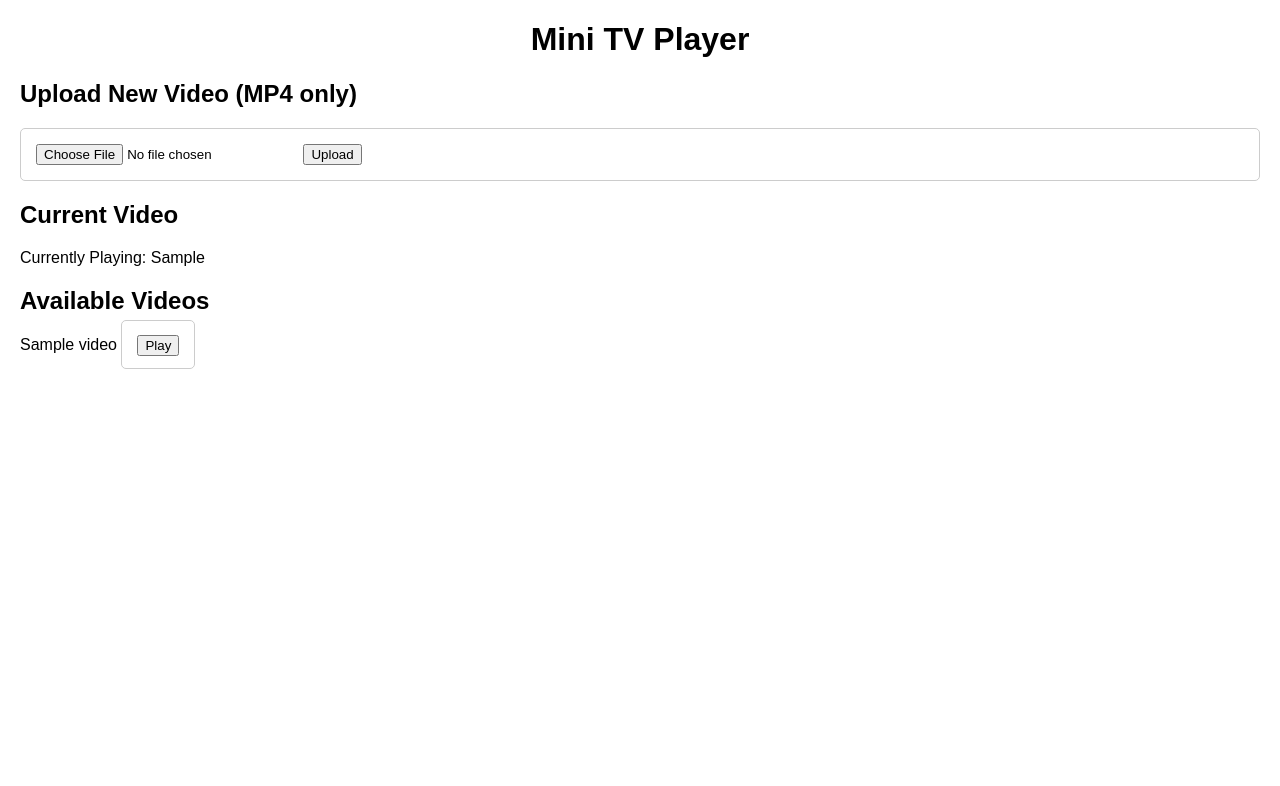
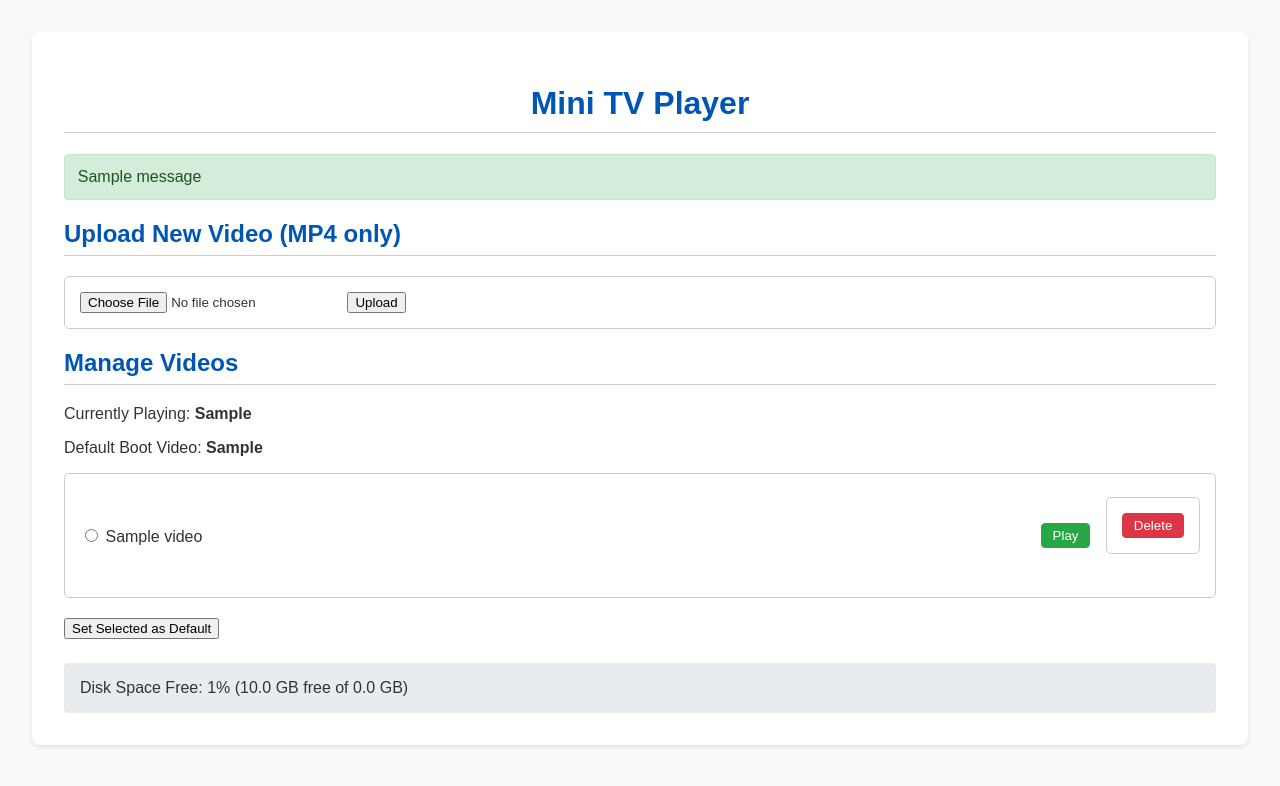
Before and after one commit to chasecee/tv.local, a Flask app: template templates/index.html in a window 1280 px wide. Shown: the top 786 px of the page. Run offline with Flask 3, Linux system fonts and the light colour scheme; the template is opened without the code that fills it: most values are stand-ins (such as "Sample title", 1, 10 or a date in 2020); one stand-in notice (Sample message) is shown.

Commit message:
Enhance video management features in app.py: Introduce functionality to set and delete default videos, improve disk usage reporting, and add user feedback via flash messages. Refactor video state persistence functions for clarity and consistency. Update index.html for better user experience with video management options and improved styling.

```diff
--- a/app.py
+++ b/app.py
@@ -1,7 +1,8 @@
-from flask import Flask, render_template, request, redirect, url_for
+from flask import Flask, render_template, request, redirect, url_for, flash # Added flash
 import os
 import subprocess
 import atexit # Import atexit
+import shutil # Added for disk usage and frame clearing
 from display import DisplayPlayer # Import DisplayPlayer
 import logging # Added for better logging
 
@@ -9,10 +10,15 @@
 logging.basicConfig(level=logging.INFO, format='%(asctime)s - %(levelname)s - %(message)s')
 
 app = Flask(__name__)
+# Secret key is needed for flashing messages
+# In a real app, use a proper secret key, not this placeholder
+app.secret_key = os.urandom(24)
+
 UPLOAD_FOLDER = 'uploads'
 FRAMES_FOLDER = 'frames'
 STATIC_FOLDER = 'static'
 LAST_VIDEO_FILE = '.last_video' # File to store the last played video filename
+DEFAULT_VIDEO_FILE = '.default_video' # File to store the *chosen* default video
 ALLOWED_EXTENSIONS = {'mp4'}
 
 app.config['UPLOAD_FOLDER'] = UPLOAD_FOLDER
@@ -37,44 +43,92 @@
 
 atexit.register(shutdown_player)
 
-# --- Functions for persisting the last video ---
-def save_last_video(filename):
-    """Saves the filename to the persistent store."""
+# --- Functions for persisting video state (last and default) ---
+def _save_state_filename(filepath, filename):
+    """Helper to save a filename to a given state file."""
     try:
-        with open(LAST_VIDEO_FILE, 'w') as f:
+        with open(filepath, 'w') as f:
             f.write(filename)
-        logging.info(f"Saved last video filename: {filename}")
+        logging.info(f"Saved state to {filepath}: {filename}")
     except IOError as e:
-        logging.error(f"Error saving last video state: {e}")
+        logging.error(f"Error saving state to {filepath}: {e}")
 
-def load_last_video():
-    """Loads the filename from the persistent store."""
-    if not os.path.exists(LAST_VIDEO_FILE):
+def _load_state_filename(filepath):
+    """Helper to load a filename from a given state file."""
+    if not os.path.exists(filepath):
         return None
     try:
-        with open(LAST_VIDEO_FILE, 'r') as f:
+        with open(filepath, 'r') as f:
             filename = f.read().strip()
             return filename if filename else None
     except IOError as e:
-        logging.error(f"Error loading last video state: {e}")
+        logging.error(f"Error loading state from {filepath}: {e}")
         return None
+
+def save_last_video(filename):
+    _save_state_filename(LAST_VIDEO_FILE, filename)
+
+def load_last_video():
+    return _load_state_filename(LAST_VIDEO_FILE)
+
+def save_default_video(filename):
+    _save_state_filename(DEFAULT_VIDEO_FILE, filename)
+
+def load_default_video():
+    return _load_state_filename(DEFAULT_VIDEO_FILE)
 # --- End persistence functions ---
 
+# --- Function for disk space ---
+def get_disk_usage(path='.'):
+    """Returns disk usage statistics for the given path."""
+    try:
+        usage = shutil.disk_usage(path)
+        return {
+            'total': usage.total,
+            'used': usage.used,
+            'free': usage.free,
+            'percent_free': round((usage.free / usage.total) * 100, 1) if usage.total > 0 else 0
+        }
+    except FileNotFoundError:
+        logging.error(f"Path not found for disk usage: {path}")
+        return None
+    except Exception as e:
+        logging.error(f"Error getting disk usage: {e}")
+        return None
+# --- End disk space function ---
 
-def convert_to_frames(video_path, output_folder):
-    # Clear existing frames
+# --- Function to clear frames directory ---
+def clear_frames_folder(output_folder):
+    """Removes all files from the frames directory."""
     logging.info(f"Clearing existing frames in {output_folder}...")
+    cleared = True
+    if not os.path.isdir(output_folder):
+        logging.warning(f"Frames folder does not exist: {output_folder}")
+        return True # Nothing to clear
+
     for filename in os.listdir(output_folder):
         file_path = os.path.join(output_folder, filename)
         try:
             if os.path.isfile(file_path) or os.path.islink(file_path):
                 os.unlink(file_path)
-            # Add elif os.path.isdir(file_path): shutil.rmtree(file_path) if needed
+            elif os.path.isdir(file_path):
+                 shutil.rmtree(file_path) # Remove subdirs if any
         except Exception as e:
             logging.error(f'Failed to delete {file_path}. Reason: {e}')
-            return False # Indicate failure
+            cleared = False
+    if cleared:
+        logging.info(f"Successfully cleared {output_folder}.")
+    else:
+        logging.error(f"Failed to completely clear {output_folder}.")
+    return cleared
+# --- End frame clearing function ---
 
-    # Ensure output folder exists after clearing
+def convert_to_frames(video_path, output_folder):
+    # Clear existing frames first
+    if not clear_frames_folder(output_folder):
+        return False # Stop if clearing failed
+
+    # Ensure output folder exists after clearing (it might have been deleted if empty)
     os.makedirs(output_folder, exist_ok=True)
 
     # FFmpeg command: scale to 320x240, 15 FPS, output PNG frames
@@ -117,9 +171,21 @@
     current_video_filename = app.config.get('CURRENT_VIDEO_FILENAME', 'None')
 
     # Get list of uploaded mp4 files
-    available_videos = [f for f in os.listdir(app.config['UPLOAD_FOLDER']) if allowed_file(f)]
+    available_videos = sorted([f for f in os.listdir(app.config['UPLOAD_FOLDER']) if allowed_file(f)])
 
-    return render_template('index.html', current_video=current_video_filename, available_videos=available_videos)
+    # Get the currently set default video
+    default_video_filename = load_default_video()
+
+    # Get disk usage
+    disk_usage = get_disk_usage(app.config['UPLOAD_FOLDER']) # Check usage of uploads dir mount point
+
+    return render_template(
+        'index.html',
+        current_video=current_video_filename,
+        default_video=default_video_filename,
+        available_videos=available_videos,
+        disk_usage=disk_usage
+    )
 
 @app.route('/upload', methods=['POST'])
 def upload_file():
@@ -150,9 +216,17 @@
             logging.info(f"Successfully converted {filename} to frames.")
             app.config['CURRENT_VIDEO_FILENAME'] = filename # Update current video
             save_last_video(filename) # Save state on success
+            flash(f'Successfully uploaded and processed "{filename}".', 'success')
+            # Decide if a newly uploaded video should become the default automatically?
+            # Let's require explicit setting via UI for now.
+            # if not load_default_video():
+            #     save_default_video(filename)
+            #     flash('Set as default boot video since none was selected.', 'info')
         else:
             logging.error(f"Failed to convert {filename} to frames.")
-            # TODO: Provide feedback to user on failure
+            flash(f'File "{filename}" uploaded but failed during conversion. Check logs.', 'error')
+            # Cleanup failed upload? Maybe leave it for retry?
+            # os.remove(filepath) ?
 
         return redirect(url_for('index'))
     return redirect(request.url) # Or provide feedback
@@ -187,46 +261,129 @@
         logging.info(f"Successfully converted {filename} to frames for playback.")
         app.config['CURRENT_VIDEO_FILENAME'] = filename # Update current video
         save_last_video(filename) # Save state on success
+        flash(f'Switched to "{filename}".', 'success')
     else:
         logging.error(f"Failed to convert {filename} for playback.")
-        # TODO: Provide feedback to user on failure
+        flash(f'Could not switch to "{filename}", conversion failed.', 'error')
 
     return redirect(url_for('index'))
 
-# TODO: Add video playback logic (maybe separate module) - DONE via DisplayPlayer
+# --- New Route: Set Default Video ---
+@app.route('/set_default/<filename>', methods=['POST'])
+def set_default(filename):
+    target_path = os.path.join(app.config['UPLOAD_FOLDER'], filename)
+    if not os.path.exists(target_path) or not allowed_file(filename):
+        flash(f'Cannot set default: Video "{filename}" not found or invalid.', 'error')
+        return redirect(url_for('index'))
+
+    save_default_video(filename)
+    flash(f'"{filename}" set as the default video for boot.', 'success')
+    return redirect(url_for('index'))
+# --- End Set Default Route ---
+
+# --- New Route: Delete Video ---
+@app.route('/delete_video/<filename>', methods=['POST'])
+def delete_video(filename):
+    target_path = os.path.join(app.config['UPLOAD_FOLDER'], filename)
+    logging.info(f"Attempting to delete video: {filename} at {target_path}")
+
+    if not os.path.exists(target_path) or not allowed_file(filename):
+        flash(f'Cannot delete: Video "{filename}" not found or invalid.', 'error')
+        return redirect(url_for('index'))
+
+    try:
+        os.remove(target_path)
+        logging.info(f"Deleted video file: {target_path}")
+
+        # Check if this was the default video
+        if filename == load_default_video():
+            save_default_video('') # Clear default
+            logging.info(f"Cleared default video setting because {filename} was deleted.")
+
+        # Check if this was the last video
+        if filename == load_last_video():
+            save_last_video('') # Clear last video
+            logging.info(f"Cleared last video setting because {filename} was deleted.")
+
+        # Check if this was the currently loaded video
+        if filename == app.config.get('CURRENT_VIDEO_FILENAME'):
+            logging.info(f"Deleted video {filename} was the current video. Clearing frames.")
+            app.config['CURRENT_VIDEO_FILENAME'] = None
+            # Clear frames so the player stops showing the old video
+            if not clear_frames_folder(app.config['FRAMES_FOLDER']):
+                flash('Video file deleted, but failed to clear display frames. Player might show stale content.', 'warning')
+            else:
+                 flash(f'Successfully deleted "{filename}" and cleared display.', 'success')
+        else:
+            flash(f'Successfully deleted "{filename}".', 'success')
+
+    except OSError as e:
+        logging.error(f"Error deleting file {target_path}: {e}")
+        flash(f'Error deleting file "{filename}": {e}', 'error')
+    except Exception as e:
+        logging.error(f"Unexpected error deleting video {filename}: {e}")
+        flash(f'An unexpected error occurred while deleting "{filename}".', 'error')
+
+    return redirect(url_for('index'))
+# --- End Delete Route ---
 
 if __name__ == '__main__':
-    # --- Load last video on startup ---
-    initial_video_filename = load_last_video()
-    if initial_video_filename:
-        logging.info(f"Found last video played: {initial_video_filename}")
-        initial_video_path = os.path.join(app.config['UPLOAD_FOLDER'], initial_video_filename)
-        if os.path.exists(initial_video_path):
-            logging.info(f"Video file exists: {initial_video_path}. Converting to frames...")
-            # Convert frames *before* starting the player thread
-            # Set processing flag temporarily (though nothing should be watching yet)
-            app.config['PROCESSING_VIDEO'] = True
-            player.show_processing_message() # Show message on LCD early
-            success = False
-            try:
-                success = convert_to_frames(initial_video_path, app.config['FRAMES_FOLDER'])
-            finally:
-                app.config['PROCESSING_VIDEO'] = False # Reset flag
+    # --- Load video on startup (Default > Last > None) ---
+    video_to_load = None
+    video_load_source = "None"
 
-            if success:
-                app.config['CURRENT_VIDEO_FILENAME'] = initial_video_filename
-                logging.info(f"Pre-loaded frames for {initial_video_filename}")
+    # 1. Try Default Video
+    default_video_filename = load_default_video()
+    if default_video_filename:
+        logging.info(f"Found default video configured: {default_video_filename}")
+        default_video_path = os.path.join(app.config['UPLOAD_FOLDER'], default_video_filename)
+        if os.path.exists(default_video_path):
+            video_to_load = default_video_filename
+            video_load_source = "Default"
+        else:
+            logging.warning(f"Default video file '{default_video_filename}' not found in uploads. Clearing default setting.")
+            save_default_video('') # Clear the invalid setting
+
+    # 2. Try Last Video (if default wasn't found/valid)
+    if not video_to_load:
+        last_video_filename = load_last_video()
+        if last_video_filename:
+            logging.info(f"No valid default video. Found last video played: {last_video_filename}")
+            last_video_path = os.path.join(app.config['UPLOAD_FOLDER'], last_video_filename)
+            if os.path.exists(last_video_path):
+                video_to_load = last_video_filename
+                video_load_source = "Last"
             else:
-                logging.error(f"Failed to convert initial video {initial_video_filename} on startup.")
-                # Optionally clear the last video file if conversion fails?
-                # save_last_video('')
+                logging.warning(f"Last video file '{last_video_filename}' not found in uploads. Clearing last setting.")
+                save_last_video('') # Clear the invalid setting
+
+    # 3. Convert the chosen video (if any)
+    if video_to_load:
+        logging.info(f"Attempting to load video on startup ({video_load_source}): {video_to_load}")
+        video_path = os.path.join(app.config['UPLOAD_FOLDER'], video_to_load)
+        app.config['PROCESSING_VIDEO'] = True
+        player.show_processing_message() # Show message on LCD early
+        success = False
+        try:
+            success = convert_to_frames(video_path, app.config['FRAMES_FOLDER'])
+        finally:
+            app.config['PROCESSING_VIDEO'] = False # Reset flag
+
+        if success:
+            app.config['CURRENT_VIDEO_FILENAME'] = video_to_load
+            logging.info(f"Successfully pre-loaded frames for {video_to_load} ({video_load_source}) on startup.")
         else:
-            logging.warning(f"Last video file {initial_video_filename} not found in uploads folder. Clearing state.")
-            save_last_video('') # Clear the state if the file is missing
+            logging.error(f"Failed to convert initial video {video_to_load} ({video_load_source}) on startup.")
+            # Clear the state file that pointed to the bad video
+            if video_load_source == "Default":
+                save_default_video('')
+            elif video_load_source == "Last":
+                save_last_video('')
     else:
-        logging.info("No last video file found, starting with empty player.")
-    # --- End load last video ---
-
+        logging.info("No default or last video found/valid, starting with empty player.")
+        # Ensure frames folder is empty if we aren't loading anything
+        clear_frames_folder(app.config['FRAMES_FOLDER'])
+    # --- End load video on startup ---
 
     # Start the display player thread AFTER potentially loading frames
     player.start()
--- a/templates/index.html
+++ b/templates/index.html
@@ -4,38 +4,109 @@
     <meta charset="utf-8">
     <meta name="viewport" content="width=device-width, initial-scale=1">
     <title>Mini TV Player</title>
-    <!-- Link to a CSS file in static later -->
     <link rel="stylesheet" href="{{ url_for('static', filename='style.css') }}">
+    <style>
+        /* Basic inline styles for quick improvement */
+        body { font-family: sans-serif; margin: 2em; background-color: #f8f9fa; color: #333; }
+        h1, h2 { color: #0056b3; border-bottom: 1px solid #ccc; padding-bottom: 0.3em;}
+        .container { background-color: #fff; padding: 2em; border-radius: 8px; box-shadow: 0 2px 4px rgba(0,0,0,0.1); }
+        .flash-messages li { list-style: none; margin: 0.5em 0; padding: 0.8em; border-radius: 4px; }
+        .flash-success { background-color: #d4edda; color: #155724; border: 1px solid #c3e6cb; }
+        .flash-error { background-color: #f8d7da; color: #721c24; border: 1px solid #f5c6cb; }
+        .flash-info { background-color: #cce5ff; color: #004085; border: 1px solid #b8daff; }
+        .flash-warning { background-color: #fff3cd; color: #856404; border: 1px solid #ffeeba; }
+        .video-list form { display: inline-block; margin-left: 0.5em; }
+        .video-list button { padding: 0.3em 0.8em; cursor: pointer; border: 1px solid #ccc; border-radius: 4px; }
+        .video-list .delete-button { background-color: #dc3545; color: white; border-color: #dc3545; }
+        .video-list .play-button { background-color: #28a745; color: white; border-color: #28a745; }
+        .video-list .default-button { background-color: #007bff; color: white; border-color: #007bff; }
+        .video-item { display: flex; align-items: center; justify-content: space-between; padding: 0.5em 0; border-bottom: 1px solid #eee; }
+        .video-item:last-child { border-bottom: none; }
+        .video-actions { display: flex; align-items: center; gap: 0.5em; /* Spacing between buttons */ }
+        .disk-usage { margin-top: 1.5em; padding: 1em; background-color: #e9ecef; border-radius: 4px; }
+    </style>
 </head>
 <body>
+    <div class="container">
         <h1>Mini TV Player</h1>
+
+        <!-- Flash Messages -->
+        {% with messages = get_flashed_messages(with_categories=true) %}
+          {% if messages %}
+            <ul class=flash-messages>
+            {% for category, message in messages %}
+              <li class="flash-{{ category }}">{{ message }}</li>
+            {% endfor %}
+            </ul>
+          {% endif %}
+        {% endwith %}
 
         <h2>Upload New Video (MP4 only)</h2>
         <form method=post enctype=multipart/form-data action="{{ url_for('upload_file') }}">
-      <input type=file name=file>
-      <input type=submit value=Upload>
+          <input type=file name=file required>
+          <button type=submit>Upload</button>
         </form>
 
-    <h2>Current Video</h2>
-    <p>Currently Playing: {{ current_video }}</p>
+        <h2>Manage Videos</h2>
+        <p>Currently Playing: <strong>{{ current_video if current_video else 'None' }}</strong></p>
+        <p>Default Boot Video: <strong>{{ default_video if default_video else 'None selected' }}</strong></p>
 
-    <h2>Available Videos</h2>
-    <ul>
         {% if available_videos %}
+            <form id="default-video-form" method="POST"> <!-- Action will be set by JS -->
+                <div class="video-list">
                     {% for video in available_videos %}
-                <li>
-                    {{ video }}
-                    <!-- TODO: Add form/button to switch to this video -->
-                    <form method="POST" action="{{ url_for('switch_video', filename=video) }}" style="display: inline;">
-                        <button type="submit">Play</button>
+                        <div class="video-item">
+                            <div>
+                                <input type="radio" id="default_{{ loop.index }}" name="default_video_choice" value="{{ video }}"
+                                       {% if video == default_video %}checked{% endif %}>
+                                <label for="default_{{ loop.index }}">{{ video }}</label>
+                            </div>
+                            <div class="video-actions">
+                                <!-- Play Button (Switches video) -->
+                                <form method="POST" action="{{ url_for('switch_video', filename=video) }}">
+                                    <button class="play-button" type="submit">Play</button>
                                 </form>
-                </li>
+                                <!-- Delete Button -->
+                                <form method="POST" action="{{ url_for('delete_video', filename=video) }}" onsubmit="return confirm('Are you sure you want to delete {{ video }}?');">
+                                    <button class="delete-button" type="submit">Delete</button>
+                                </form>
+                            </div>
+                        </div>
                     {% endfor %}
+                </div>
+                <button class="default-button" type="button" onclick="setDefaultVideo()">Set Selected as Default</button>
+            </form>
         {% else %}
-            <li>No videos uploaded yet.</li>
+            <p>No videos uploaded yet.</p>
         {% endif %}
-    </ul>
-    <!-- TODO: Add forms/buttons to switch videos -->
+
+        <!-- Disk Usage -->
+        {% if disk_usage %}
+            <div class="disk-usage">
+                Disk Space Free: {{ disk_usage.percent_free }}% ({{ "%.1f"|format(disk_usage.free / (1024*1024*1024)) }} GB free of {{ "%.1f"|format(disk_usage.total / (1024*1024*1024)) }} GB)
+            </div>
+        {% endif %}
+
+    </div> <!-- /container -->
+
+    <script>
+        function setDefaultVideo() {
+            const form = document.getElementById('default-video-form');
+            const selectedVideo = form.querySelector('input[name="default_video_choice"]:checked');
+            if (selectedVideo) {
+                // Construct the URL for the set_default route
+                const filename = selectedVideo.value;
+                // Note: Flask's url_for can't be directly used in client-side JS.
+                // We construct the URL manually. This assumes the base path is '/'.
+                // If deployed under a subpath, this might need adjustment.
+                const actionUrl = `/set_default/${encodeURIComponent(filename)}`;
+                form.action = actionUrl;
+                form.submit();
+            } else {
+                alert('Please select a video to set as default.');
+            }
+        }
+    </script>
 
 </body>
 </html>
```
Also changed, not shown: README.md. Lines whose indentation alone changed are shown as unchanged.
